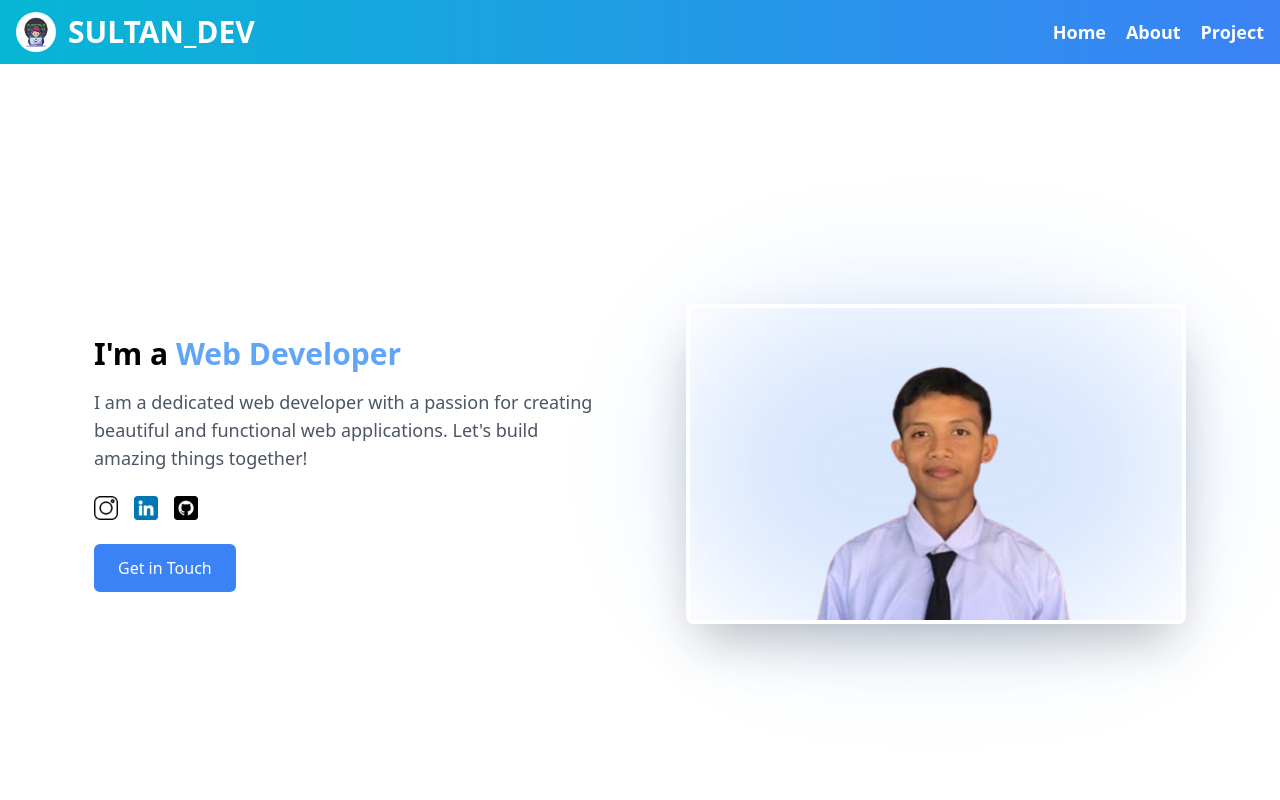
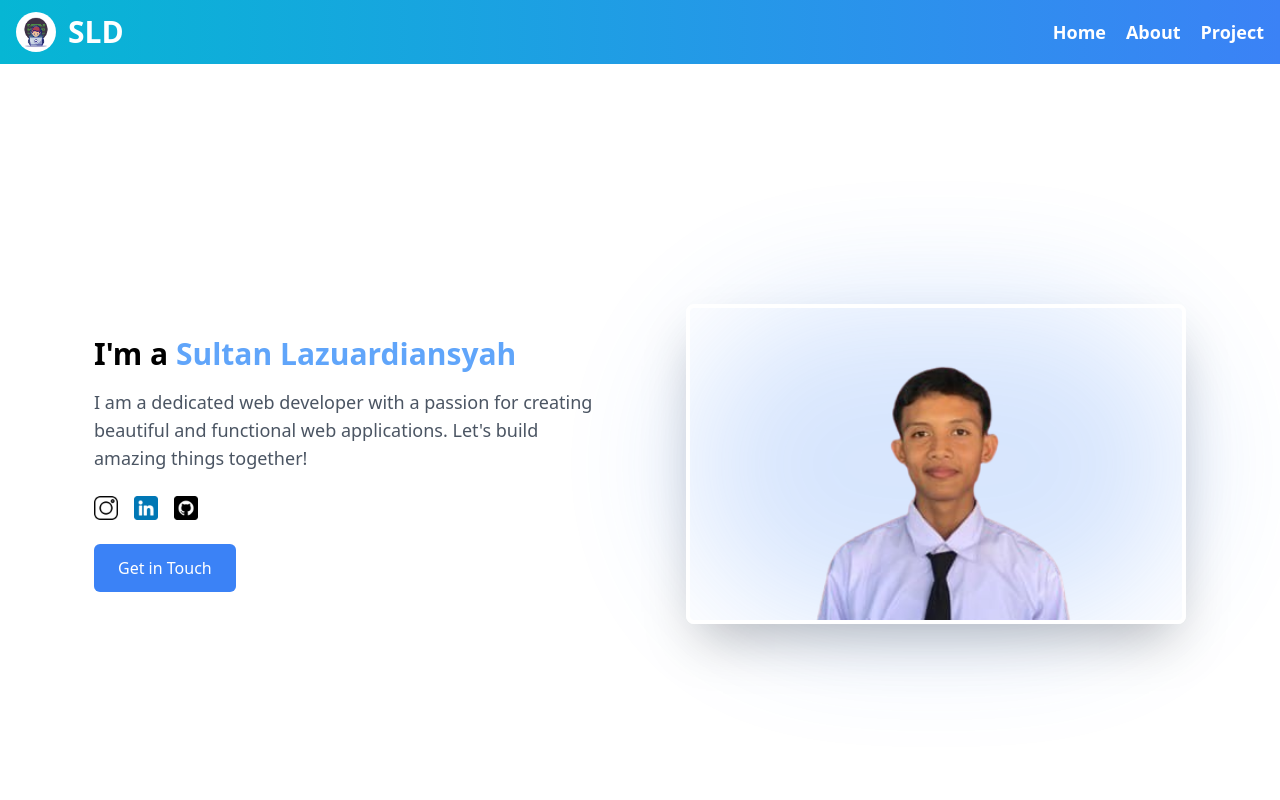
Before and after one commit to Iqbalfaiz321/Personal-web, a plain HTML site: page index.html in a window 1280 px wide. Shown: the top 800 px of the page. Drawn offline with nearby package versions, Linux system fonts and the light colour scheme.

Commit message:
ubah hero section

```diff
--- a/index.html
+++ b/index.html
@@ -18,7 +18,7 @@
       >
         <div class="logo font-bold text-3xl text-white flex items-center gap-3 cursor-pointer">
           <img src="src/LOGO.jpg" alt="" class="rounded-full w-10" />
-          SULTAN_DEV
+          SLD
         </div>
 
         <!-- Desktop Navigation -->
@@ -74,7 +74,7 @@
       <div class="flex flex-col md:flex-row items-center rounded-lg justify-center gap-10">
         <!-- Text Content -->
         <div class="max-w-lg text-center md:text-left" data-aos="fade-right">
-          <h1 class="text-3xl font-bold">I'm a <span class="text-blue-400">Web Developer</span> </h1>
+          <h1 class="text-3xl font-bold">I'm a <span class="text-blue-400">Sultan Lazuardiansyah</span> </h1>
           <p class="mt-4 text-lg text-gray-600" >
             I am a dedicated web developer with a passion for creating beautiful and functional web applications. Let's build amazing things together!
           </p>
```
